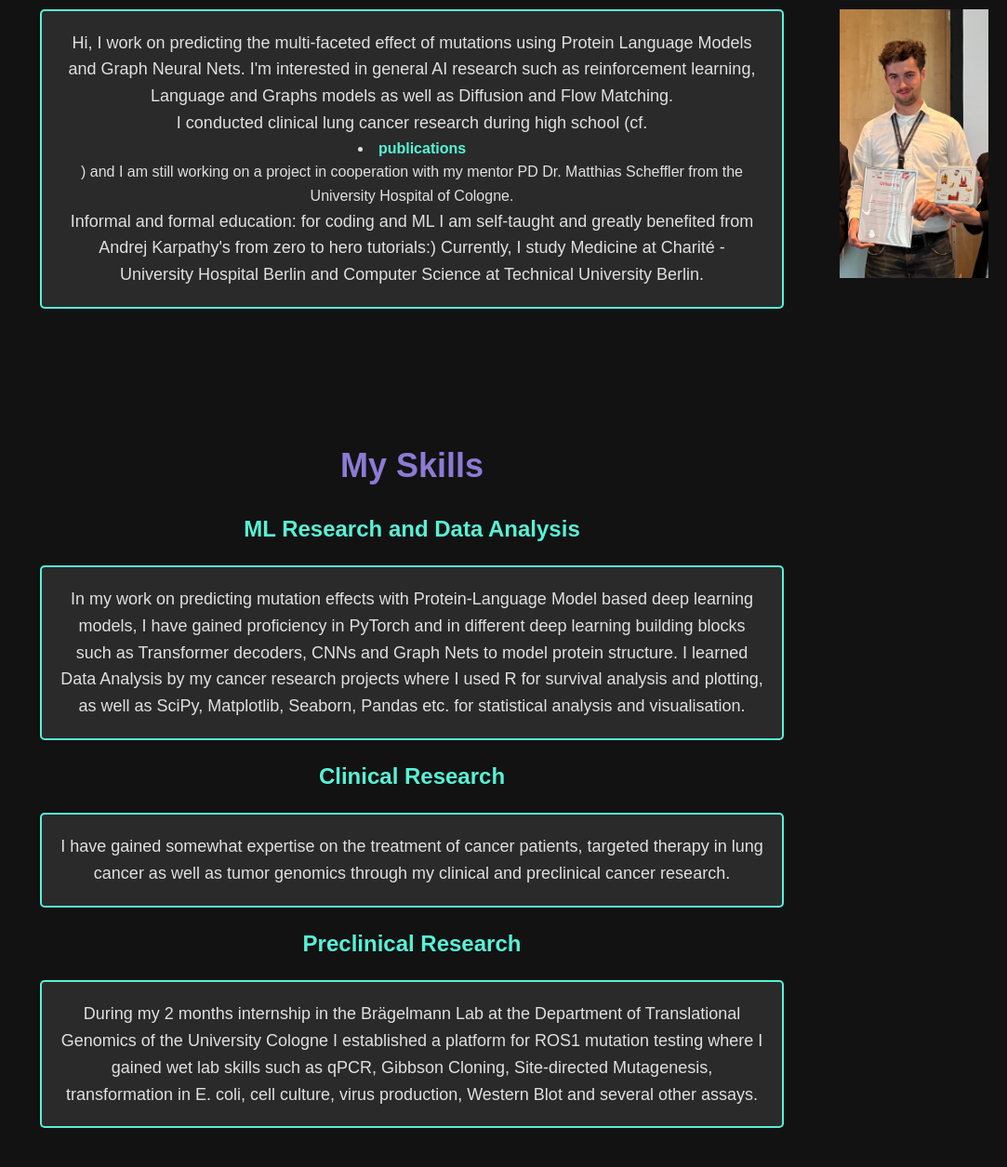
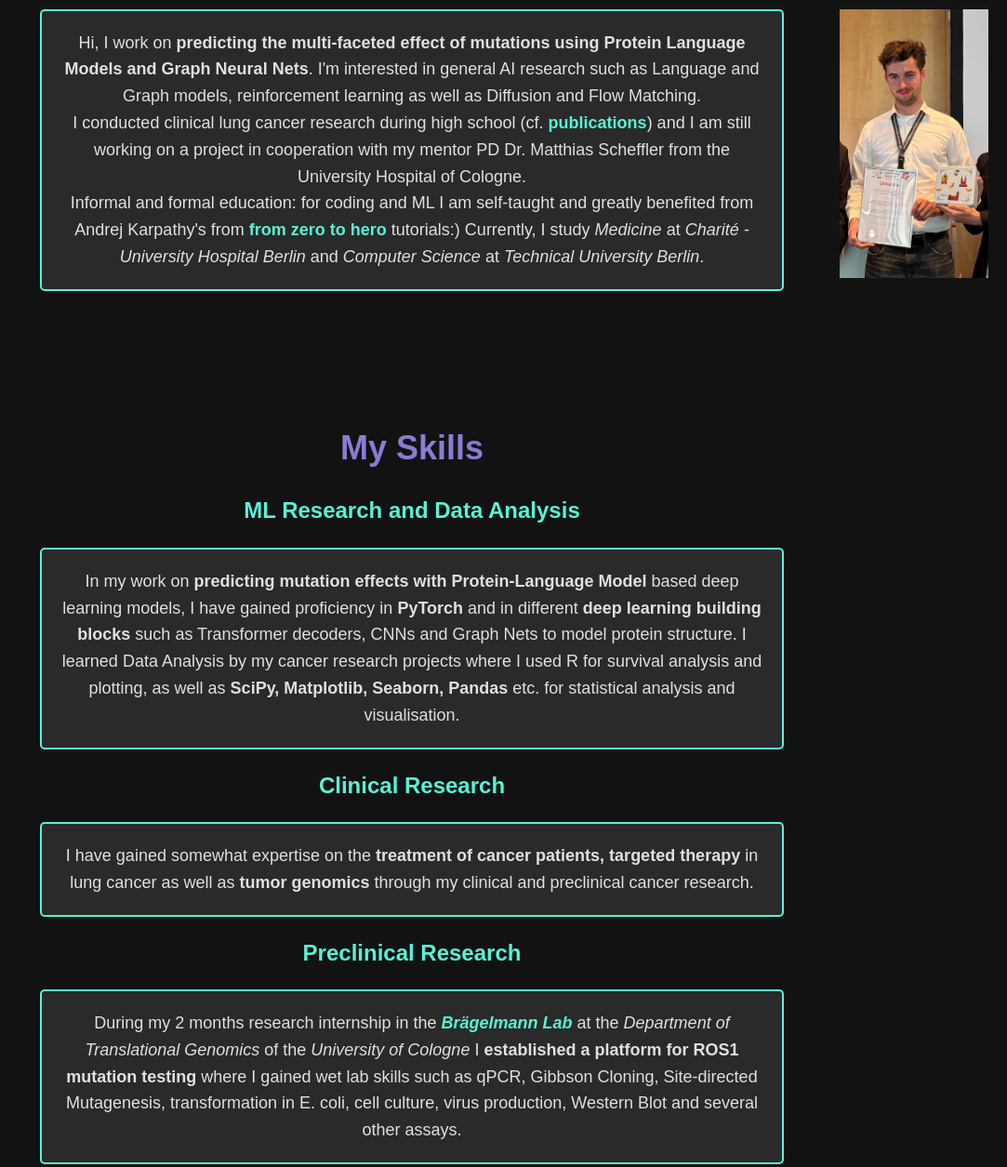
Before and after one commit to moritzgls/moritzgls.github.io, a plain HTML site: page index.html in a window 1280 px wide. Shown: the part 180-1435 px from the top of the page at 93% size, without its empty margins (197-1280 px from the left). Drawn offline with Linux system fonts and the light colour scheme.

Commit message:
Update index.html

```diff
--- a/index.html
+++ b/index.html
@@ -25,10 +25,10 @@
         <img src="assets/img/profile.jpg" alt="Portrait" class="profile-pic">
 
         <div class="text-box">
-            <p>Hi, I work on predicting the multi-faceted effect of mutations using Protein Language Models and Graph Neural Nets.
-                I'm interested in general AI research such as reinforcement learning, Language and Graphs models as well as Diffusion and Flow Matching.</p>
-            <p>I conducted clinical lung cancer research during high school (cf. <li><a href="papers.html">publications</a></li>) and I am still working on a project in cooperation with my mentor PD Dr. Matthias Scheffler from the University Hospital of Cologne.</p>
-            <p>Informal and formal education: for coding and ML I am self-taught and greatly benefited from Andrej Karpathy's from zero to hero tutorials:) Currently, I study Medicine at Charité - University Hospital Berlin and Computer Science at Technical University Berlin.</p>
+            <p>Hi, I work on <strong>predicting the multi-faceted effect of mutations using Protein Language Models and Graph Neural Nets</strong>.
+                I'm interested in general AI research such as Language and Graph models, reinforcement learning as well as Diffusion and Flow Matching.</p>
+            <p>I conducted clinical lung cancer research during high school (cf. <a href="#publications">publications</a>) and I am still working on a project in cooperation with my mentor PD Dr. Matthias Scheffler from the University Hospital of Cologne.</p>
+            <p>Informal and formal education: for coding and ML I am self-taught and greatly benefited from Andrej Karpathy's from <a href="https://www.youtube.com/watch?v=VMj-3S1tku0&list=PLAqhIrjkxbuWI23v9cThsA9GvCAUhRvKZ">from zero to hero</a> tutorials:) Currently, I study <em>Medicine</em> at <em>Charité - University Hospital Berlin</em> and <em>Computer Science</em> at <em>Technical University Berlin</em>.</p>
         </div>
     </section>
 
@@ -36,15 +36,15 @@
         <h1>My Skills</h1>
         <h2>ML Research and Data Analysis</h2>
         <div class="text-box">
-            <p>In my work on predicting mutation effects with Protein-Language Model based deep learning models, I have gained proficiency in PyTorch and in different deep learning building blocks such as Transformer decoders, CNNs and Graph Nets to model protein structure. I learned Data Analysis by my cancer research projects where I used R for survival analysis and plotting, as well as SciPy, Matplotlib, Seaborn, Pandas etc. for statistical analysis and visualisation.</p>
+            <p>In my work on <strong>predicting mutation effects with Protein-Language Model</strong> based deep learning models, I have gained proficiency in <strong>PyTorch</strong> and in different <strong>deep learning building blocks</strong> such as Transformer decoders, CNNs and Graph Nets to model protein structure. I learned Data Analysis by my cancer research projects where I used R for survival analysis and plotting, as well as <strong>SciPy, Matplotlib, Seaborn, Pandas</strong> etc. for statistical analysis and visualisation.</p>
         </div>
         <h2>Clinical Research</h2>
         <div class="text-box">
-            <p>I have gained somewhat expertise on the treatment of cancer patients, targeted therapy in lung cancer as well as tumor genomics through my clinical and preclinical cancer research.</p>
+            <p>I have gained somewhat expertise on the <strong>treatment of cancer patients, targeted therapy</strong> in lung cancer as well as <strong>tumor genomics</strong> through my clinical and preclinical cancer research.</p>
         </div>
         <h2>Preclinical Research</h2>
         <div class="text-box">
-            <p>During my 2 months internship in the Brägelmann Lab at the Department of Translational Genomics of the University Cologne I established a platform for ROS1 mutation testing where I gained wet lab skills such as qPCR, Gibbson Cloning, Site-directed Mutagenesis, transformation in E. coli, cell culture, virus production, Western Blot and several other assays.</p>
+            <p>During my 2 months research internship in the <a href="https://www.braegelmannlab.com/"><em>Brägelmann Lab</em></a> at the <em>Department of Translational Genomics</em> of the <em>University of Cologne</em> I <strong>established a platform for ROS1 mutation testing</strong> where I gained wet lab skills such as qPCR, Gibbson Cloning, Site-directed Mutagenesis, transformation in E. coli, cell culture, virus production, Western Blot and several other assays.</p>
         </div>
     </section>
 
@@ -52,7 +52,6 @@
         <h1>Publications</h1>
         <ul>
             <li>Publication 1 - <em>Journal/Conference</em></li>
-            <li>Publication 2 - <em>Journal/Conference</em></li>
             <!-- Add more as needed -->
         </ul>
     </section>
@@ -65,7 +64,9 @@
     <section id="news" class="section">
         <h1>News</h1>
         <div class="text-box">
-            <p>Oct 14, 2024 - I won the "Young Investigator Award" of the DGHO cancer research society. And I presented my research on CTNNB1 mutations in a mini oral.</p>
+            <ul>
+                <li>Oct 14, 2024 - I won the <strong>Young Investigator Award</strong> of the <em>DGHO cancer research society</em> and presented my research on CTNNB1 mutations in a mini oral.</li>
+            </ul>
         </div>
     </section>
 
```
